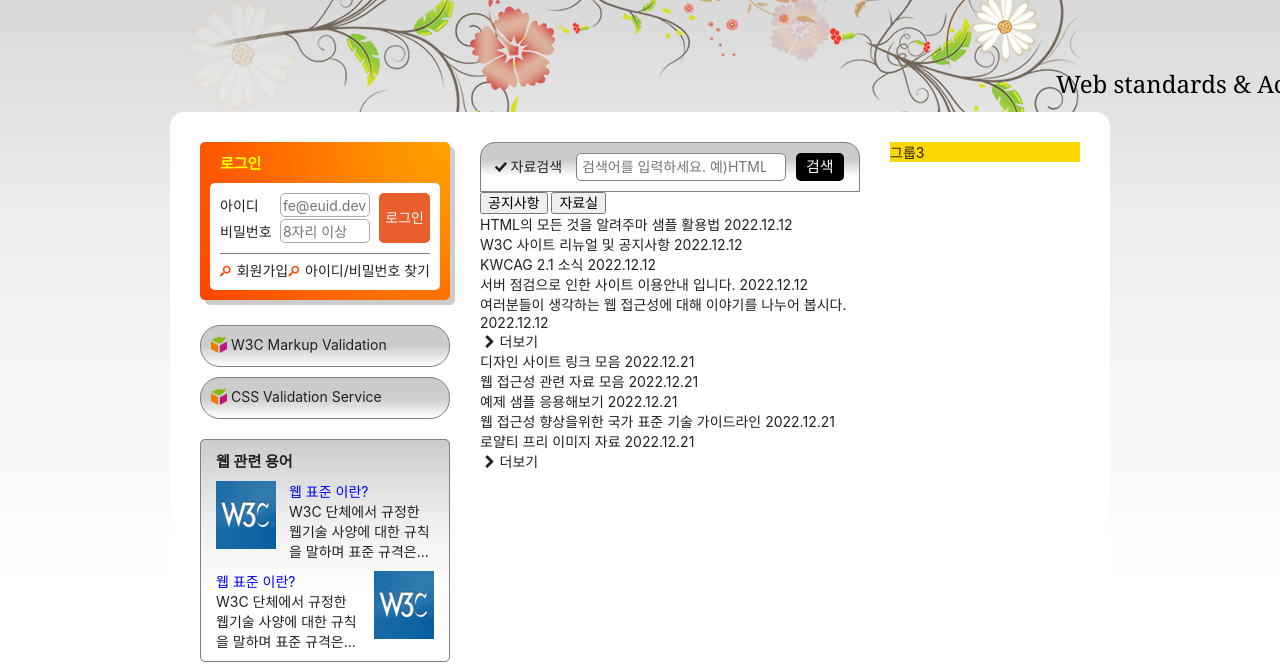
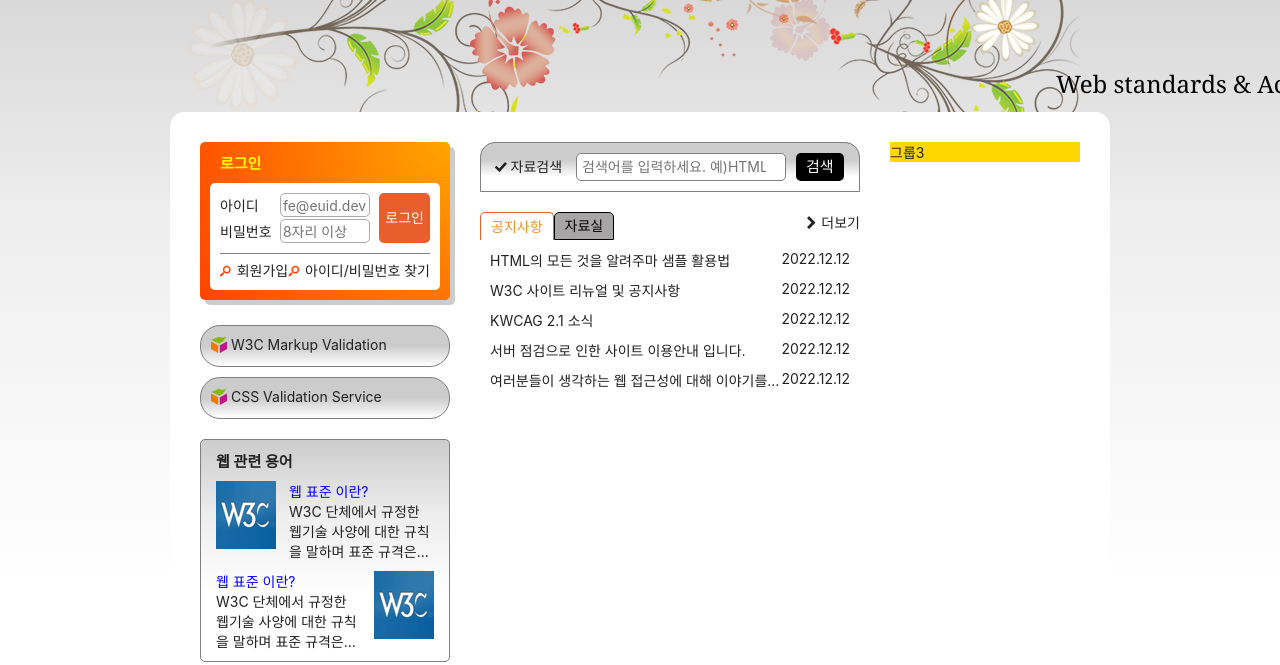
Before and after one commit to bsw98/HTML5, a plain HTML site: page index.html in a window 1280 px wide. Shown: the part 135-800 px from the top of the page. Drawn offline with Linux system fonts and the light colour scheme; a web font is replaced by a local one.

Commit message:
공지사항 및 자료실 완성

```diff
--- a/index.html
+++ b/index.html
@@ -209,13 +209,13 @@
       </form>
       <div class="board">
         <div class="tab-list" role="tablist">
-          <button type="button" class="tab" role="tab" aria-selected="true" aria-controls="notice" id="noticeButton">공지사항</button>
+          <button type="button" class="tab" role="tab is-select"  aria-selected="true" aria-controls="notice" id="noticeButton">공지사항</button>
           <button type="button" class="tab" role="tab" aria-selected="false" aria-controls="archive" id="archiveButton">자료실</button>
         </div>
-        <div class="notice tab-panel" role="tabpanel" id="notice" aria-labelledby="noticeButton">
+        <div class="notice tab-panel is-select"  role="tabpanel" id="notice" aria-labelledby="noticeButton">
           <ul class="board-list">
             <li>
-              <a class="icon-stop" href="/">HTML의 모든 것을 알려주마 샘플 활용법</a>
+              <a class="icon-stop " href="/">HTML의 모든 것을 알려주마 샘플 활용법</a>
               <time datetime="2022-12-12T13:53:45">2022.12.12</time>
             </li>
             <li>
--- a/styles/style.css
+++ b/styles/style.css
@@ -478,7 +478,59 @@ body {
   padding: 5px 10px 5px 10px;
   font-size: 15px;
 }
+/* 공지사항 및 자료실 */
+.board {
+  position: relative;
+  margin-top:20px
+}
 
+.tab-panel{
+  display:none;
+}
+.is-select.tab-panel {
+  display: block;
+}
+.is-select.tab-panel{
+  background-color: white;
+}
+.tab-list {
+  display: flex;
+}
+#noticeButton{
+background-color: white;
+border:#e85e2c 1px solid;
+color: #ef9126;
+border-radius: 5px 5px 0 0;
+padding:5px 10px 5px 10px;
+border-bottom: 0;
+}
+#archiveButton{
+
+  background-color: rgb(167, 165, 165);
+border:black 1px solid;
+
+border-radius: 5px 5px 0 0;
+padding:5px 10px 5px 10px;
+
+}
+.board-list li{
+  margin:10px;
+  display:flex;
+  justify-content: space-between;
+  /* overflow:hidden;
+  white-space:nowrap;
+  text-overflow: */
+}
+.board-list a{
+   overflow:hidden;
+  white-space:nowrap;
+  text-overflow:ellipsis;
+}
+.board-more{
+  position: absolute;
+  top:0;
+  right: 0;
+}
 /* 슬로건 */
 .slogan {
   background: skyblue;
```
Also changed, not shown: 1 other file.
